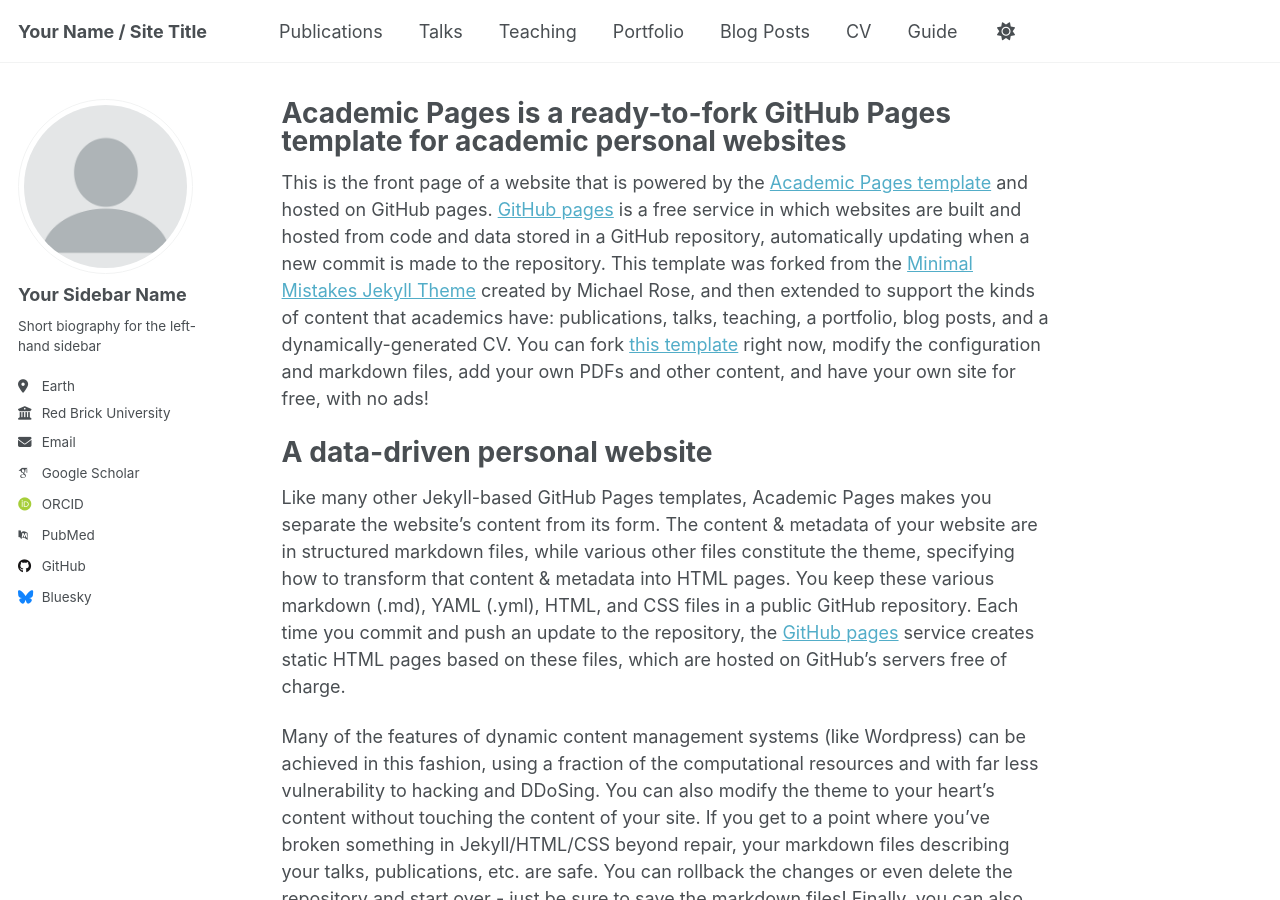
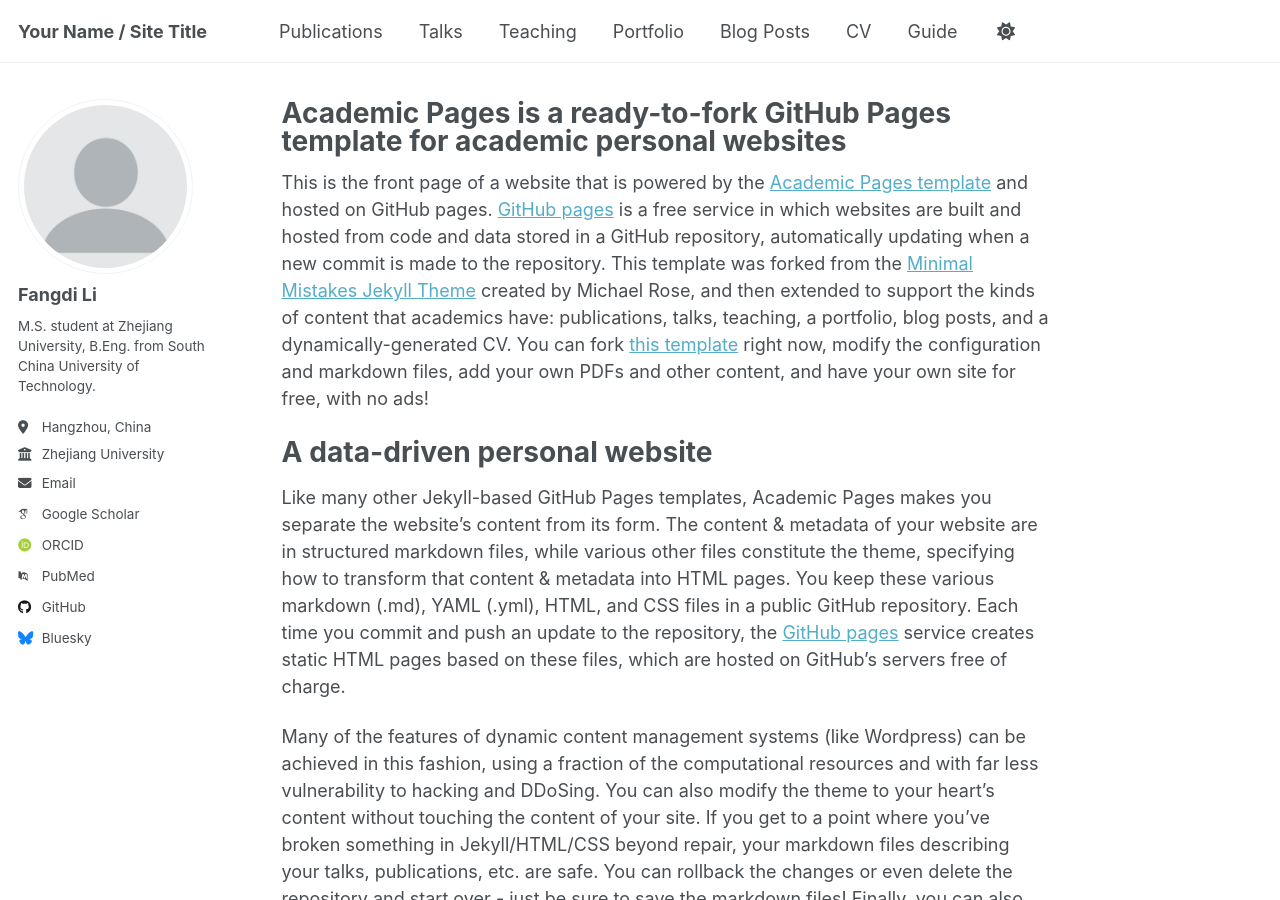
Before and after one commit to Bendywater/FdbendyLi.github.io, a Jekyll site: the page built from _pages/about.md, in a window 1280 px wide and 900 px high. Built offline with Jekyll 4.4.1, drawn with Linux system fonts in a browser that asks for light colours; some web fonts are replaced.

Commit message:
Update _config.yml

```diff
--- a/_config.yml
+++ b/_config.yml
@@ -13,7 +13,7 @@ title                    : "Your Name / Site Title"
 title_separator          : "-"
 name                     : &name "Your Name"
 description              : &description "personal description"
-url                      : https://academicpages.github.io # the base hostname & protocol for your site e.g. "https://[your GitHub username].github.io" or if you already have some other page hosted on Github then use "https://[your GitHub username].github.io/[Your Repo Name]"
+url                      : https://bendywater.github.io/FdbendyLi.github.io/ # the base hostname & protocol for your site e.g. "https://[your GitHub username].github.io" or if you already have some other page hosted on Github then use "https://[your GitHub username].github.io/[Your Repo Name]"
 baseurl                  : "" # the subpath of your site, e.g. "/blog"
 repository               : "academicpages/academicpages.github.io"
 
@@ -23,13 +23,13 @@ repository               : "academicpages/academicpages.github.io"
 author:
   # Biographic information
   avatar           : "profile.png"
-  name             : "Your Sidebar Name"
+  name             : "Fangdi Li"
   pronouns         : # example: "she/her"
-  bio              : "Short biography for the left-hand sidebar"
-  location         : "Earth"
-  employer         : "Red Brick University"
+  bio              : "M.S. student at Zhejiang University, B.Eng. from South China University of Technology."
+  location         : "Hangzhou, China"
+  employer         : "Zhejiang University"
   uri              : # URL
-  email            : "none@example.org"
+  email            : "FdbendyLi@zju.edu.cn"
 
   # Academic websites
   academia         : # URL
```
